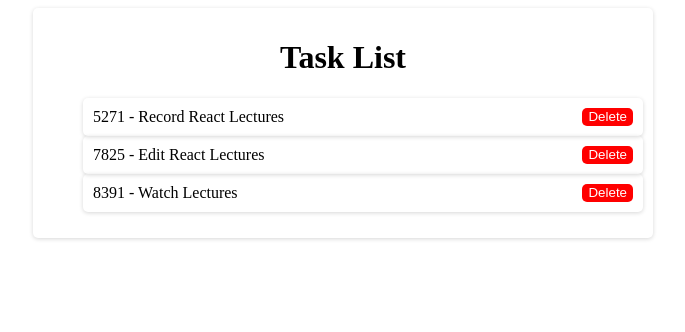
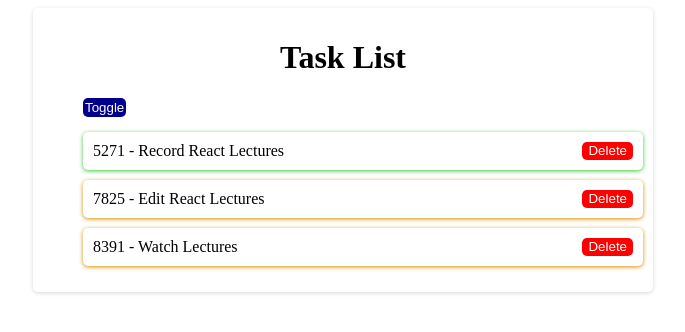
Before and after one commit to SS11146111/reactDemo, a React (Create React App) app: page / in a window 1280 px wide. Shown: the top 332 px of the page, without its empty margins (297-982 px from the left). Built offline with nearby package versions, Linux system fonts and the light colour scheme.

Commit message:
tasklist program updated

```diff
--- a/src/tasksP/Task.css
+++ b/src/tasksP/Task.css
@@ -13,7 +13,7 @@ h1{
 
 li{
     max-width: 600px;
-    margin: auto;
+    margin: 10px auto;
     border-radius: 5px;
     box-shadow: rgba(0,0,0,0.16) 0px 1px 4px;
     padding: 10px;
@@ -28,3 +28,21 @@ li{
     border: none;
     border-radius: 5px;
 }
+
+.toggle{
+    background-color: darkblue;
+    color: white;
+    border: none;
+    border-radius: 5px;
+    padding: 2px;
+    margin-bottom: 5px;
+
+}
+
+.complete{
+    box-shadow: rgb(63, 197, 61) 0px 1px 4px;
+}
+
+.incomplete{
+    box-shadow: rgb(213, 144, 6) 0px 1px 4px;
+}
--- a/src/tasksP/Task.js
+++ b/src/tasksP/Task.js
@@ -9,7 +9,7 @@ export default function Task() {
                                             {id: 7825, name: "Edit React Lectures", completed: false},
                                             {id: 8391, name: "Watch Lectures", completed: false}
                                         ])
-
+    const [show, setShow] = useState(true)
 
     function handleDelete(id)
     {
@@ -21,8 +21,9 @@ export default function Task() {
         <div className="main">
             <h1>Task List</h1>
             <ul>
-                { tasks.map((task) => (
-                    <li key={task.id}>
+                <button className="toggle" onClick={()=>setShow(!show)}>Toggle</button>
+                { show && tasks.map((task) => (
+                    <li key={task.id} className={task.completed ? "complete" : "incomplete"}>
                         <span>{task.id} - {task.name}</span>
                         <button onClick={() => handleDelete(task.id)} className='delete'>Delete</button>
                     </li>
```
